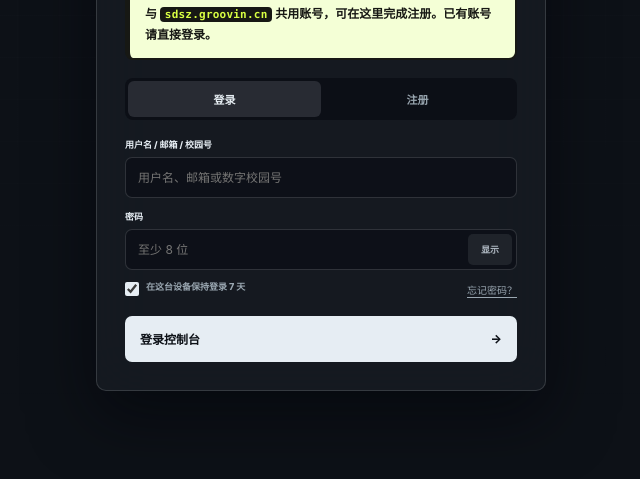
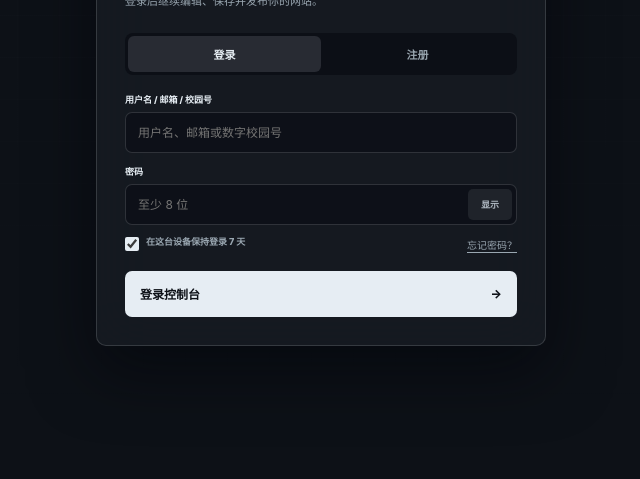
Before and after one commit to Nightmizus/AIchemyHatchery, a plain HTML site: page frontend/index.html in a window 1280 px wide. Shown: the part 321-800 px from the top of the page, without its empty margins (319-959 px from the left). Drawn offline with nearby package versions, Linux system fonts and the light colour scheme; no server answers.

Commit message:
Remove shared-account notice from authentication page

```diff
--- a/frontend/index.html
+++ b/frontend/index.html
@@ -19,7 +19,6 @@
       <header><span class="auth-mark">🐣</span><div><b>炼丹社Hatchery控制台</b><small>AIchemyHatchery</small></div></header>
       <p class="auth-checking">正在确认登录状态…</p>
       <div class="auth-copy"><span>ACCOUNT SYSTEM</span><h1 id="authTitle">欢迎回来</h1><p id="authDescription">登录后继续编辑、保存并发布你的网站。</p></div>
-      <p class="auth-notice">与 <b>sdsz.groovin.cn</b> 共用账号，可在这里完成注册。已有账号请直接登录。</p>
       <div class="auth-tabs" role="tablist"><button class="active" role="tab" aria-selected="true" data-auth-tab="login">登录</button><button role="tab" aria-selected="false" data-auth-tab="register">注册</button></div>
       <form class="auth-form" id="loginForm" data-auth-form="login" method="post" action="/api/auth/login" autocomplete="on" novalidate>
         <label class="auth-field"><span>用户名 / 邮箱 / 校园号</span><input id="loginUsername" name="username" autocomplete="username" required placeholder="用户名、邮箱或数字校园号"><small class="field-error" hidden></small></label>
```
